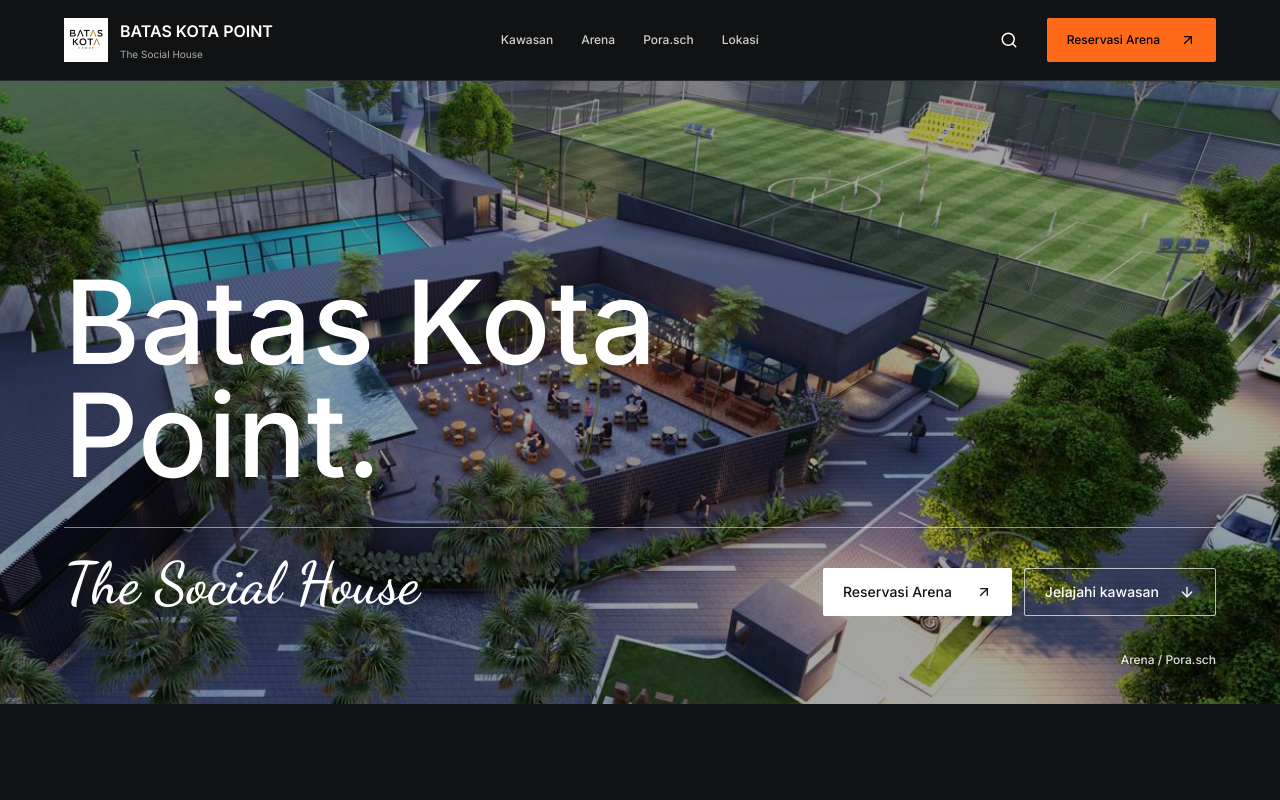
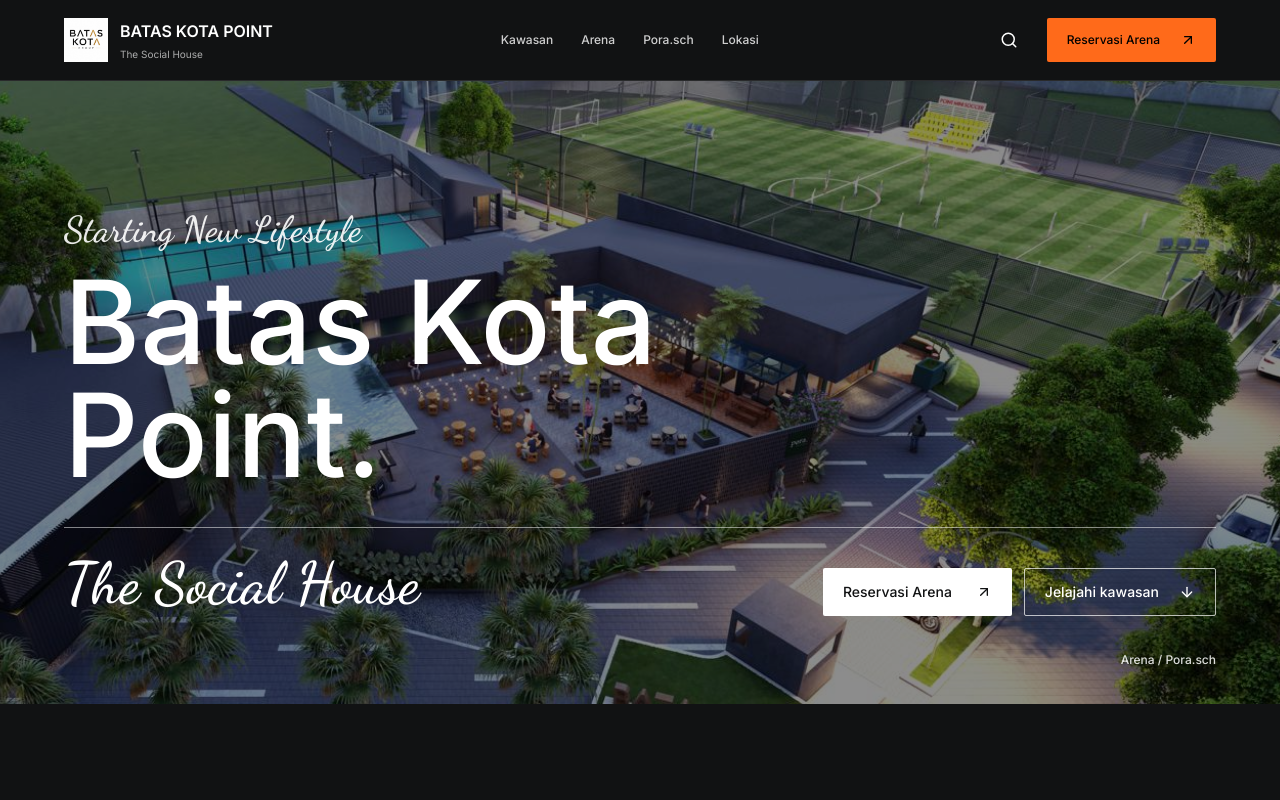
Before and after one commit to wanshade/bataskotav6, a Next.js app: page / in a window 1280 px wide. Shown: the top 800 px of the page. Built offline with nearby package versions, Linux system fonts and the light colour scheme.

Commit message:
style: refine Batas Kota Point hero

```diff
--- a/components/Hero.tsx
+++ b/components/Hero.tsx
@@ -17,9 +17,10 @@
         sizes="100vw"
         className="object-cover object-[56%_center]"
       />
-      <div aria-hidden="true" className="absolute inset-0 bg-black/35" />
+      <div aria-hidden="true" className="absolute inset-0 bg-black/45" />
       <div className="relative mx-auto flex h-full max-w-[1440px] flex-col justify-end px-5 pb-7 pt-28 sm:px-10 sm:pb-9 lg:px-16">
         <div>
+          <p className={`${dancingScript.className} mb-3 text-[28px] leading-[1.15] text-white/90 sm:mb-4 sm:text-[36px]`}>Starting New Lifestyle</p>
           <h1 id="hero-main-title" className="max-w-5xl text-[47px] font-medium leading-[0.97] min-[400px]:text-[58px] sm:text-[84px] lg:text-[116px]">
             Batas Kota<br />Point.
           </h1>
```
